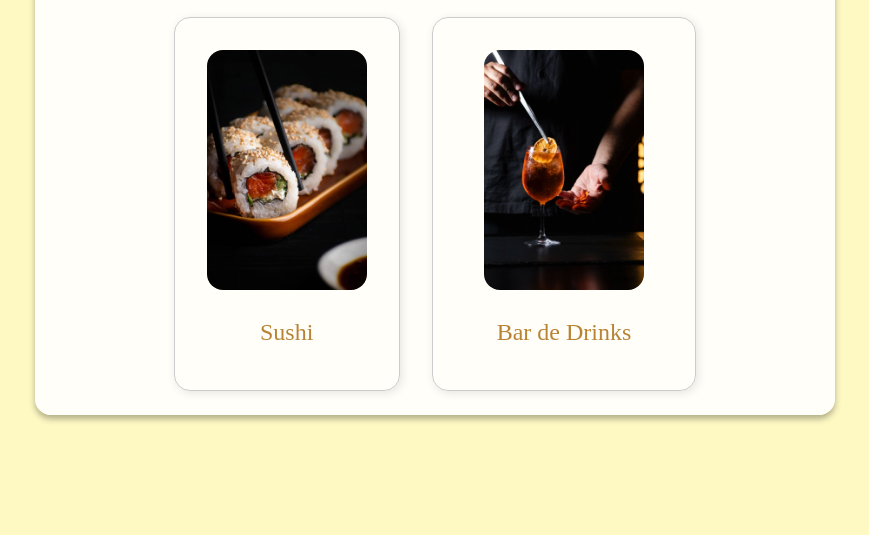
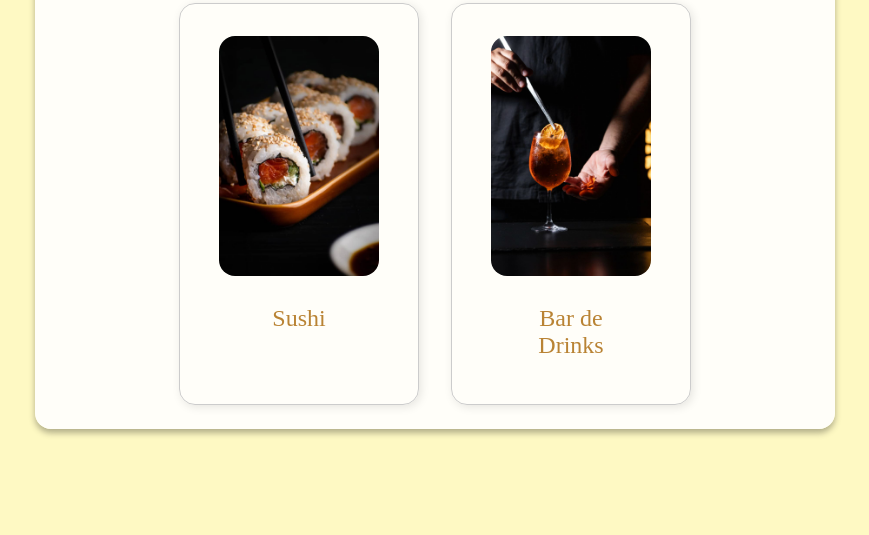
Before and after one commit to outz1/taking-a-achance, a plain HTML site: page pages/first_yes.html in a window 1280 px wide. Shown: the part 265-800 px from the top of the page, without its empty margins (205-1074 px from the left). Drawn offline with Linux system fonts and the light colour scheme; a web font is replaced by a local one.

Commit message:
cards ajusts

```diff
--- a/pages/first_yes.html
+++ b/pages/first_yes.html
@@ -37,6 +37,8 @@
             border: 1px solid #ccc;
             border-radius: 1rem;
             box-shadow: 2px 2px 10px rgba(0, 0, 0, 0.1);
+            width: 15rem;
+            height: auto;
           }
           @media (max-width: 1020px) {
             #cards {
```
